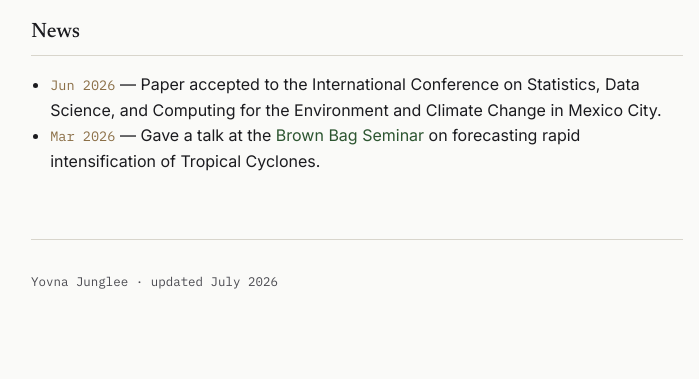
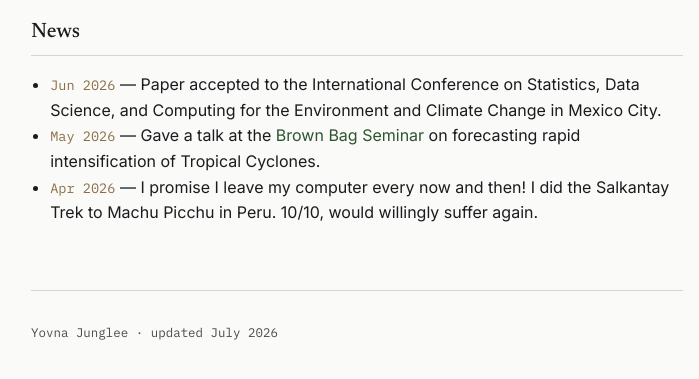
Before and after one commit to yovnajunglee/yovnajunglee.github.io, a Jekyll site: the page built from index.md, in a window 1280 px wide, cut to the strip 666-1070 px from the top of the page. Shown: the top 379 px of the strip, without its empty margins (283-982 px from the left). Built offline with Jekyll 4.4.1, drawn with Linux system fonts in a browser that asks for light colours; before the commit the page ends 1018 px from its top, so only the background shows below that.

Commit message:
Update index.md

```diff
--- a/index.md
+++ b/index.md
@@ -18,5 +18,6 @@ title: About
 <h2>News</h2>
 <ul>
   <li><span style="font-family: var(--font-mono); font-size: 0.85rem; color: var(--color-brass);">Jun 2026</span> — Paper accepted to the International Conference on Statistics, Data Science, and Computing for the Environment and Climate Change in Mexico City.</li>
-  <li><span style="font-family: var(--font-mono); font-size: 0.85rem; color: var(--color-brass);">Mar 2026</span> — Gave a talk at the  <a href="https://bbseminar.utstat.utoronto.ca" target="_blank">Brown Bag Seminar</a> on forecasting rapid intensification of Tropical Cyclones.</li>
+  <li><span style="font-family: var(--font-mono); font-size: 0.85rem; color: var(--color-brass);">May 2026</span> — Gave a talk at the  <a href="https://bbseminar.utstat.utoronto.ca" target="_blank">Brown Bag Seminar</a> on forecasting rapid intensification of Tropical Cyclones.</li>
+  <li><span style="font-family: var(--font-mono); font-size: 0.85rem; color: var(--color-brass);">Apr 2026</span> — I promise I leave my computer every now and then! I did the Salkantay Trek to Machu Picchu in Peru. 10/10, would willingly suffer again.</li>
 </ul>
```
